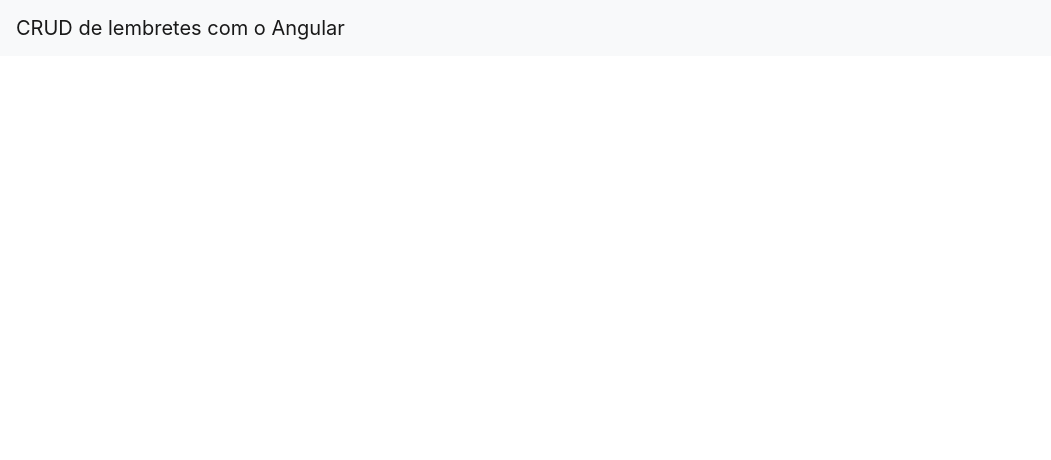
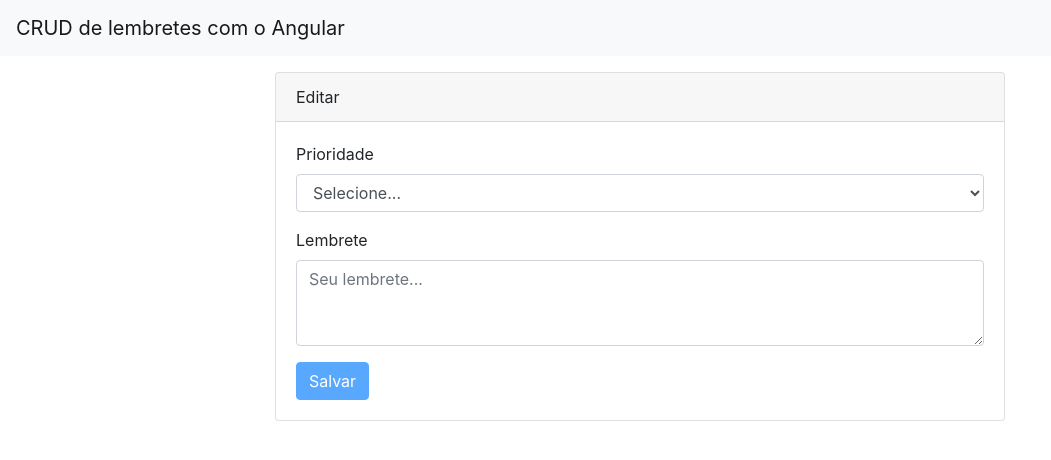
Before and after one commit to charlesdccti/Cliente_Angular, an Angular app: page /lembrete/editar/1 in a window 1280 px wide. Before the commit this address led to /. Shown: the top 460 px of the page, without its empty margins (0-1051 px from the left). Built offline with nearby package versions, Linux system fonts and the light colour scheme; no server answers.

Commit message:
Criando o componente da página de edição

```diff
--- a/src/app/app-routing.module.ts
+++ b/src/app/app-routing.module.ts
@@ -2,10 +2,13 @@ import { NgModule } from '@angular/core';
 import { Routes, RouterModule } from '@angular/router';
 import { ListaLembreteComponent } from './paginas/lista-lembrete/lista-lembrete.component';
 import { CriarLembreteComponent } from './paginas/criar-lembrete/criar-lembrete.component';
+import { EditarLembreteComponent } from './paginas/editar-lembrete/editar-lembrete.component';
 
 const routes: Routes = [
   { path: '', component: ListaLembreteComponent},
-  { path: 'lembrete/criar', component: CriarLembreteComponent }
+  { path: 'lembrete/criar', component: CriarLembreteComponent },
+  { path: 'lembrete/editar/:id', component: EditarLembreteComponent },
+  { path: '**', redirectTo: '' }
 ];
 
 @NgModule({
--- a/src/app/app.module.ts
+++ b/src/app/app.module.ts
@@ -9,6 +9,7 @@ import { ErrorMsgComponent } from './compartilhado/error-msg/error-msg.component
 import { ListaLembreteComponent } from './paginas/lista-lembrete/lista-lembrete.component';
 import { FormLembreteComponent } from './compartilhado/form-lembrete/form-lembrete.component';
 import { CriarLembreteComponent } from './paginas/criar-lembrete/criar-lembrete.component';
+import { EditarLembreteComponent } from './paginas/editar-lembrete/editar-lembrete.component';
 
 
 @NgModule({
@@ -17,7 +18,8 @@ import { CriarLembreteComponent } from './paginas/criar-lembrete/criar-lembrete.
     ErrorMsgComponent,
     ListaLembreteComponent,
     FormLembreteComponent,
-    CriarLembreteComponent
+    CriarLembreteComponent,
+    EditarLembreteComponent
   ],
   imports: [
     BrowserModule,
--- /dev/null
+++ b/src/app/paginas/editar-lembrete/editar-lembrete.component.html
@@ -0,0 +1,15 @@
+<div class="container mt-3">
+  <div class="row">
+    <div class="col-md-8 mx-auto">
+      <app-error-msg></app-error-msg>
+      <div class="card">
+        <div class="card-header">
+          Editar
+        </div>
+        <div class="card-body">
+          <app-form-lembrete [lembrete]="lembrete" (outputLembrete)="atualizaLembrete($event)"></app-form-lembrete>
+        </div>
+      </div>
+    </div>
+  </div>
+</div>
--- /dev/null
+++ b/src/app/paginas/editar-lembrete/editar-lembrete.component.ts
@@ -0,0 +1,36 @@
+import { Component, ViewChild } from '@angular/core';
+import { ErrorMsgComponent } from '../../compartilhado/error-msg/error-msg.component';
+import { LembreteService } from '../../services/lembrete.service';
+import { ActivatedRoute, Router } from '@angular/router';
+import { Lembrete } from '../../interfaces/lembrete';
+
+@Component({
+  selector: 'app-editar-lembrete',
+  templateUrl: './editar-lembrete.component.html',
+  styleUrls: ['./editar-lembrete.component.css']
+})
+export class EditarLembreteComponent {
+  public lembrete: Lembrete = <Lembrete>{};
+  @ViewChild(ErrorMsgComponent) errorMsgComponent: ErrorMsgComponent;
+
+  constructor(private lembreteService: LembreteService,
+    private activatedRoute: ActivatedRoute,
+    private router: Router) {
+      this.getLembrete(this.activatedRoute.snapshot.params.id);
+    }
+
+    getLembrete(id: number) {
+      this.lembreteService.getLembrete(id)
+        .subscribe((lembrete: Lembrete) => {
+          this.lembrete = lembrete;
+        }, () => { this.errorMsgComponent.setError('Falha ao buscar lembrete.'); });
+    }
+
+    atualizaLembrete(lembrete: Lembrete) {
+      this.lembreteService.atualizaLembrete(lembrete)
+        .subscribe(
+          () => { this.router.navigateByUrl('/'); },
+          () => { this.errorMsgComponent.setError('Falha ao atualizar lembrete.'); });
+    }
+
+}
```
Also changed, not shown: src/app/paginas/editar-lembrete/editar-lembrete.component.css (added), 1 other file (tests, documents, lock files or other folders).
